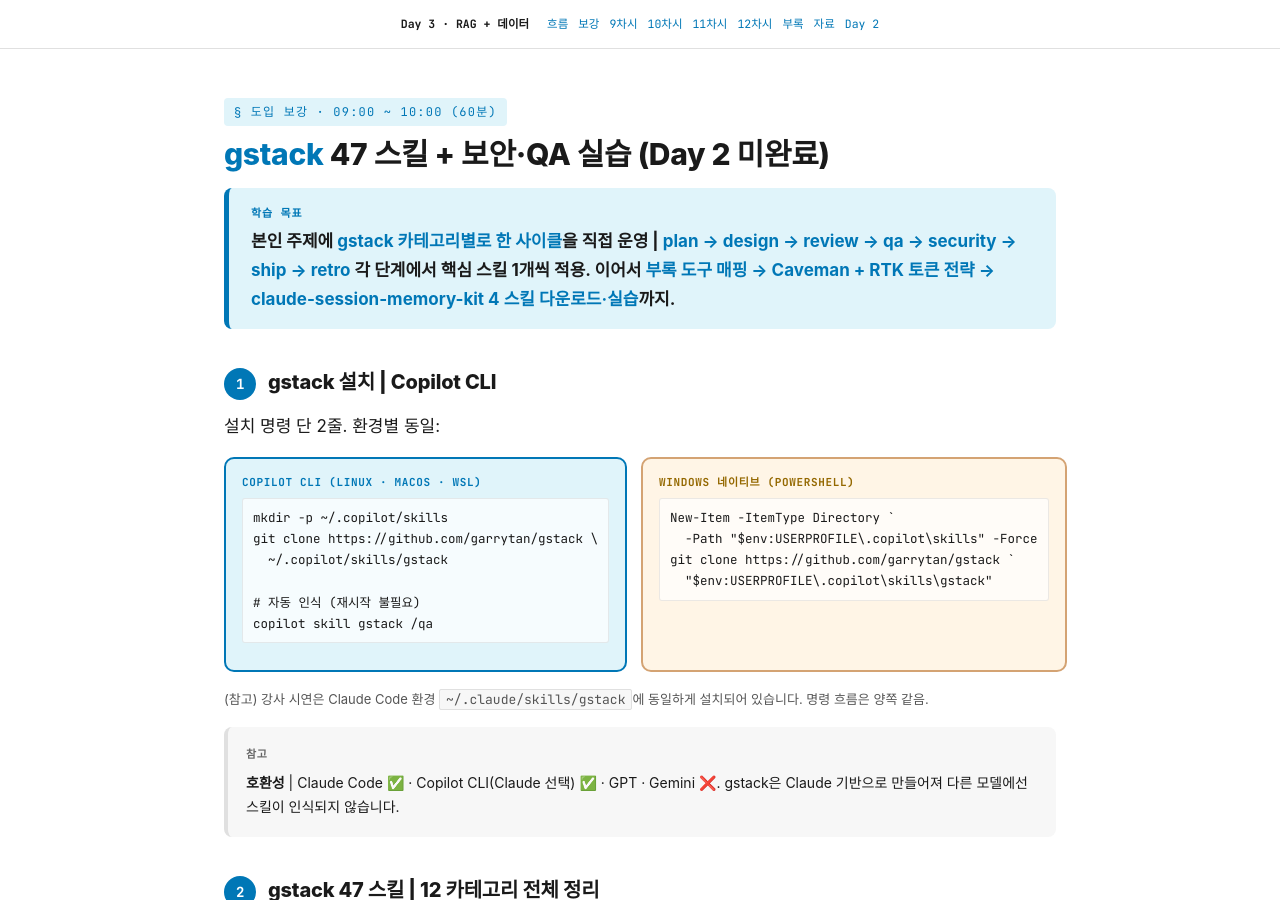
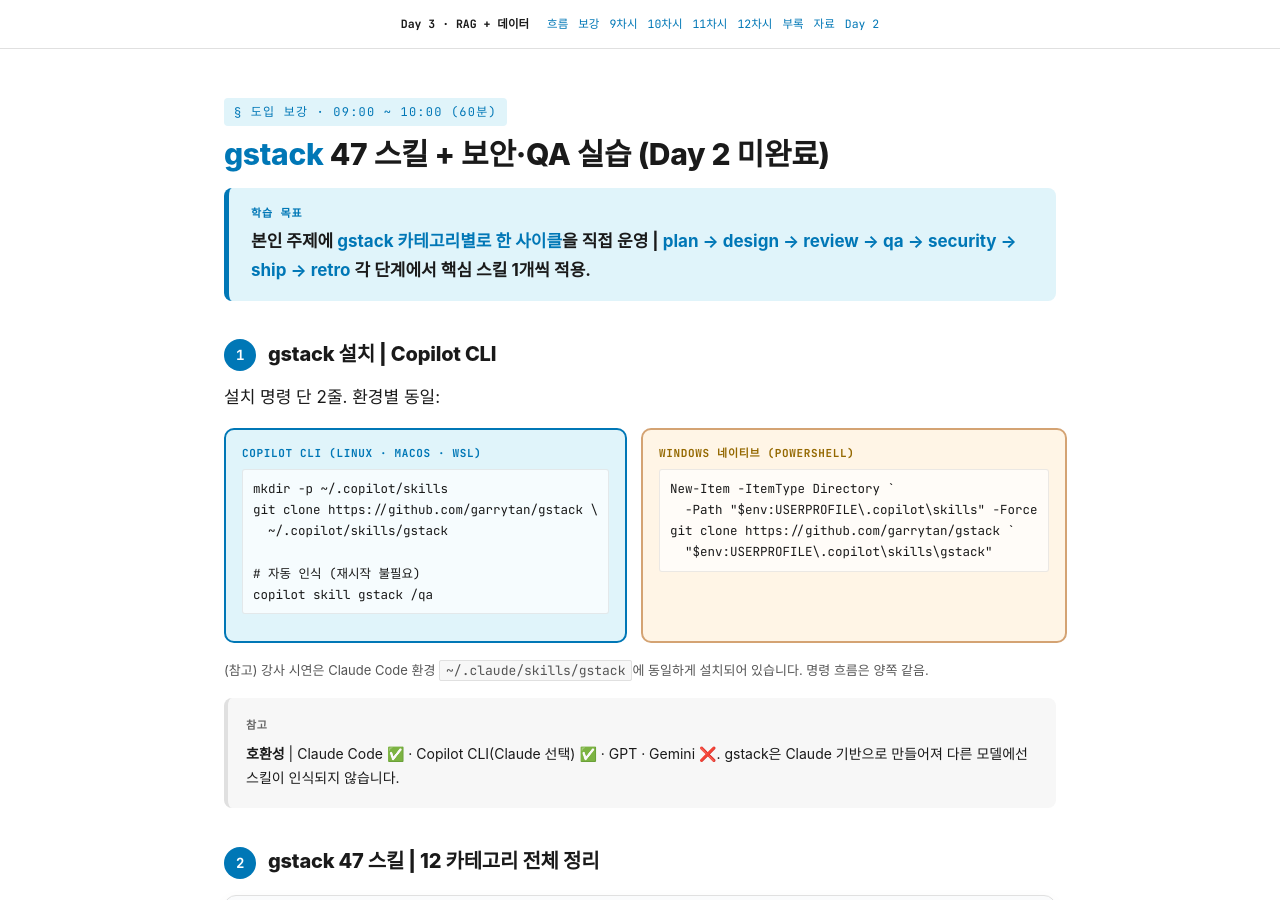
Before and after one commit to daniel8824-del/rag-day3, a Jekyll site: the page docs/index.html, which Jekyll copies as it is, in a window 1280 px wide and 900 px high, scrolled down 1167 px. Built offline with Jekyll 4.4.1, drawn with Linux system fonts in a browser that asks for light colours; some web fonts are replaced.

Commit message:
§ 도입 보강 학습목표 단순화 — 뒷부분 (부록·토큰·메모리키트) 제거
기존: '... 한 사이클 직접 운영. 이어서 부록 도구 매핑 → Caveman + RTK 토큰 전략 → claude-session-memory-kit 4 스킬 다운로드·실습까지.'
정정: '... 한 사이클 직접 운영. 각 단계에서 핵심 스킬 1개씩 적용.'

사유: 학습목표를 사이클 실습 1개 핵심에 집중. 후속 sub-section은 본문에서 자연스럽게 흐름.

Co-Authored-By: Claude Opus 4.7 (1M context) <noreply@anthropic.com>

```diff
--- a/docs/index.html
+++ b/docs/index.html
@@ -603,7 +603,7 @@
 
   <div class="goal">
     <div class="goal-label">학습 목표</div>
-    <div class="goal-text">본인 주제에 <strong>gstack 카테고리별로 한 사이클</strong>을 직접 운영 | <strong>plan → design → review → qa → security → ship → retro</strong> 각 단계에서 핵심 스킬 1개씩 적용. 이어서 <strong>부록 도구 매핑 → Caveman + RTK 토큰 전략 → claude-session-memory-kit 4 스킬 다운로드·실습</strong>까지.</div>
+    <div class="goal-text">본인 주제에 <strong>gstack 카테고리별로 한 사이클</strong>을 직접 운영 | <strong>plan → design → review → qa → security → ship → retro</strong> 각 단계에서 핵심 스킬 1개씩 적용.</div>
   </div>
 
   <h3><span class="step-num">1</span>gstack 설치 | Copilot CLI</h3>
```
